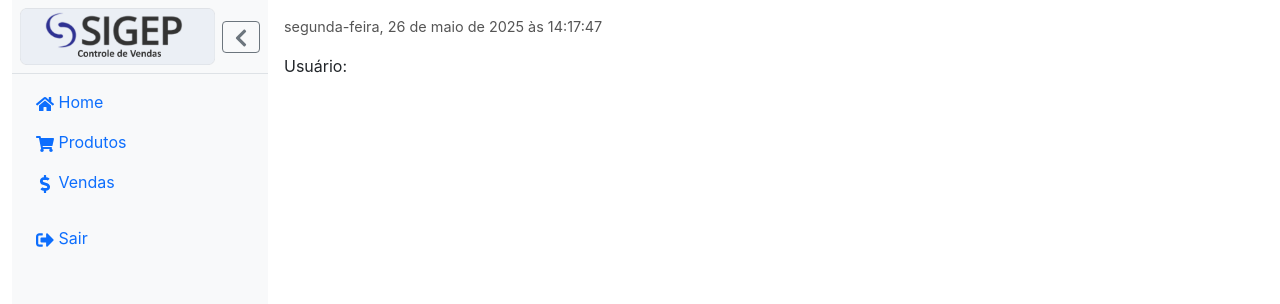
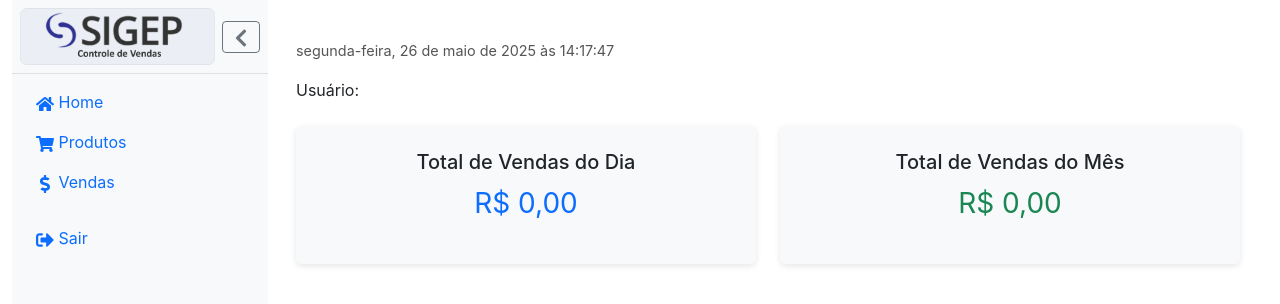
Before and after one commit to ricardomasterdev/Loja_SIGEP_Front, a React (Create React App) app: page /home in a window 1280 px wide. Shown: the top 304 px of the page. Built offline with nearby package versions, Linux system fonts and the light colour scheme; no server answers.

Commit message:
Atualizacao2805
Signed-off-by: Ricardodev-Master <codecomputadores@gmail.com>

```diff
--- a/src/pages/Home.jsx
+++ b/src/pages/Home.jsx
@@ -1,19 +1,19 @@
-// src/pages/Home.jsx
 import React, { useState, useEffect } from 'react';
 import { jwtDecode } from 'jwt-decode';
+import { getTotalVendasDia, getTotalVendasMes } from '../services/vendaService';
 
 export default function Home() {
   const [username, setUsername] = useState('');
   const [profile, setProfile] = useState('');
   const [currentTime, setCurrentTime] = useState(new Date());
+  const [totalVendasDia, setTotalVendasDia] = useState(0);
+  const [totalVendasMes, setTotalVendasMes] = useState(0);
 
-  // Atualiza data e hora a cada segundo
   useEffect(() => {
     const timer = setInterval(() => setCurrentTime(new Date()), 1000);
     return () => clearInterval(timer);
   }, []);
 
-  // Decodifica token para obter usuário e perfil
   useEffect(() => {
     const token = localStorage.getItem('token');
     if (!token) return;
@@ -31,8 +31,27 @@ export default function Home() {
     }
   }, []);
 
+  useEffect(() => {
+    async function fetchTotais() {
+      try {
+        const [dia, mes] = await Promise.all([
+          getTotalVendasDia(),
+          getTotalVendasMes()
+        ]);
+        setTotalVendasDia(dia);
+        setTotalVendasMes(mes);
+      } catch (error) {
+        console.error('Erro ao buscar totais:', error);
+      }
+    }
+    fetchTotais();
+  }, []);
+
+  const formatarValor = (valor) =>
+    valor.toLocaleString('pt-BR', { style: 'currency', currency: 'BRL' });
+
   return (
-    <div>
+    <div className="container mt-4">
       {/* Data e hora atual */}
       <div className="current-time mb-3" style={{ fontSize: '0.9rem', color: '#555' }}>
         {currentTime.toLocaleString('pt-BR', {
@@ -42,14 +61,44 @@ export default function Home() {
       </div>
 
       {/* Exibição de usuário e perfil */}
-      <h>
-        Usuário: <strong>{username}</strong>
-      </h><br></br>
-      {profile && (
-        <h>
-          Perfil: <strong>{profile}</strong>
-        </h>
-      )}
+      <h>Usuário: <strong>{username}</strong></h><br />
+      {profile && <h>Perfil: <strong>{profile}</strong></h>}
+
+      <div className="row mt-4">
+        {/* Card Total do Dia */}
+        <div className="col-12 col-md-6 mb-4">
+          <div
+            className="p-4 rounded text-center"
+            style={{
+              backgroundColor: '#f8f9fa',
+              maxWidth: '500px',
+              marginLeft: 'auto',
+              marginRight: 'auto',
+              boxShadow: '0 2px 6px rgba(0,0,0,0.1)'
+            }}
+          >
+            <h5>Total de Vendas do Dia</h5>
+            <p className="fs-3 text-primary">{formatarValor(totalVendasDia)}</p>
+          </div>
+        </div>
+
+        {/* Card Total do Mês */}
+        <div className="col-12 col-md-6 mb-4">
+          <div
+            className="p-4 rounded text-center"
+            style={{
+              backgroundColor: '#f8f9fa',
+              maxWidth: '500px',
+              marginLeft: 'auto',
+              marginRight: 'auto',
+              boxShadow: '0 2px 6px rgba(0,0,0,0.1)'
+            }}
+          >
+            <h5>Total de Vendas do Mês</h5>
+            <p className="fs-3 text-success">{formatarValor(totalVendasMes)}</p>
+          </div>
+        </div>
+      </div>
     </div>
   );
 }
--- a/src/pages/VendasIncluir.jsx
+++ b/src/pages/VendasIncluir.jsx
@@ -1,4 +1,3 @@
-// src/pages/VendaIncluir.jsx
 import React, { useState, useEffect } from 'react';
 import {
   Container,
@@ -7,7 +6,7 @@ import {
   Col,
   Card,
   Modal,
-  Form // <— importado para o picker
+  Form
 } from 'react-bootstrap';
 import { FaCheckCircle } from 'react-icons/fa';
 import { useNavigate, useMatch } from 'react-router-dom';
@@ -35,11 +34,9 @@ export default function VendaIncluir() {
   const [alertMessage, setAlertMessage] = useState('');
   const [showSuccess, setShowSuccess] = useState(false);
 
-  // --- Novo estado para dataPedido, default = agora em formato compatível com <input type="datetime-local">
   const [dataPedido, setDataPedido] = useState(() => {
     const now = new Date();
-    // slice para "YYYY-MM-DDTHH:mm"
-    return now.toISOString().slice(0,16);
+    return now.toISOString().slice(0, 10); // "YYYY-MM-DD"
   });
 
   useEffect(() => {
@@ -51,9 +48,8 @@ export default function VendaIncluir() {
       fetchSaleById(id)
         .then(data => {
           setCliente(data.cliente);
-          // popula dataPedido com o valor vindo do back (converte ISO→"YYYY-MM-DDTHH:mm")
           if (data.dataPedido) {
-            setDataPedido(new Date(data.dataPedido).toISOString().slice(0,16));
+            setDataPedido(new Date(data.dataPedido).toISOString().slice(0, 10));
           }
           setItems(
             data.produtos.map(p => {
@@ -115,13 +111,12 @@ export default function VendaIncluir() {
       return;
     }
 
-    // converte de "YYYY-MM-DDTHH:mm" → ISO completo
     const isoDate = new Date(dataPedido).toISOString();
 
     const payload = {
       cliente,
       valorTotal,
-      dataPedido: isoDate,       // <-- inclui dataPedido
+      dataPedido: isoDate,
       produtos: items.map(it => ({
         produtoId: it.produtoId,
         quantidade: it.quantidade,
@@ -129,7 +124,7 @@ export default function VendaIncluir() {
       }))
     };
 
-    console.log('🛰️ Enviando payload de venda:', payload); // log de debug
+    console.log('🛰️ Enviando payload de venda:', payload);
 
     if (isEdit) {
       updateSale({ id, ...payload })
@@ -161,11 +156,10 @@ export default function VendaIncluir() {
       <Card className="p-3 mb-4">
         <CustomerInput value={cliente} onChange={setCliente} />
 
-        {/* Picker de data/hora do pedido */}
         <Form.Group className="mb-3" controlId="dataPedido">
           <Form.Label>Data do Pedido</Form.Label>
           <Form.Control
-            type="datetime-local"
+            type="date"
             value={dataPedido}
             onChange={e => setDataPedido(e.target.value)}
           />
@@ -212,7 +206,6 @@ export default function VendaIncluir() {
           }))}
         />
 
-        {/* Modal de Validação */}
         <Modal show={showAlert} onHide={() => setShowAlert(false)} centered>
           <Modal.Header closeButton>
             <Modal.Title>Atenção</Modal.Title>
@@ -225,7 +218,6 @@ export default function VendaIncluir() {
           </Modal.Footer>
         </Modal>
 
-        {/* Modal de Sucesso */}
         <Modal show={showSuccess} onHide={handleSuccessClose} centered>
           <Modal.Header closeButton style={{ backgroundColor: '#d4edda' }}>
             <Modal.Title className="text-success">
--- /dev/null
+++ b/src/services/vendaService.js
@@ -0,0 +1,23 @@
+import axios from 'axios';
+
+const BASE_URL = 'http://177.53.148.179:8080/api/vendas';
+
+export async function getTotalVendasDia() {
+  try {
+    const response = await axios.get(`${BASE_URL}/total-dia`);
+    return response.data.total || 0;
+  } catch (error) {
+    console.error('Erro ao buscar total de vendas do dia:', error);
+    return 0;
+  }
+}
+
+export async function getTotalVendasMes() {
+  try {
+    const response = await axios.get(`${BASE_URL}/total-mes`);
+    return response.data.total || 0;
+  } catch (error) {
+    console.error('Erro ao buscar total de vendas do mês:', error);
+    return 0;
+  }
+}
```
